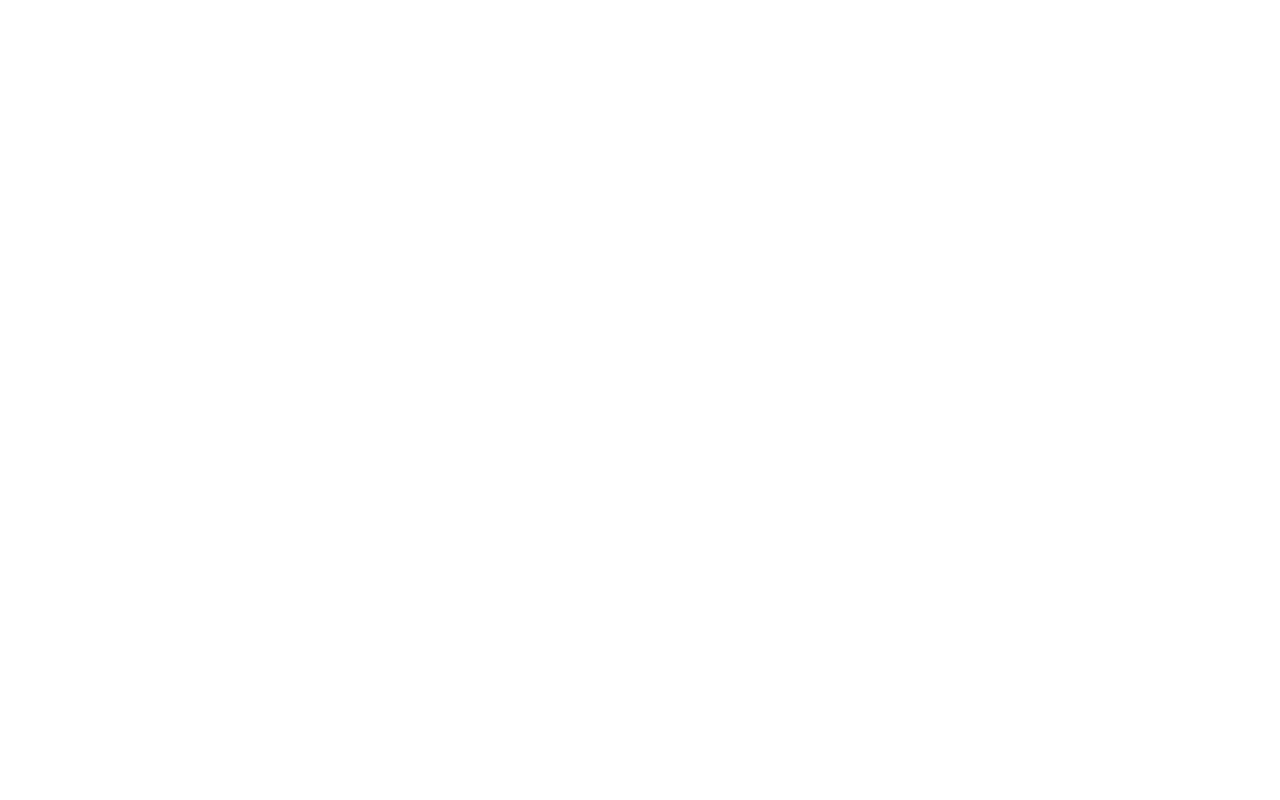
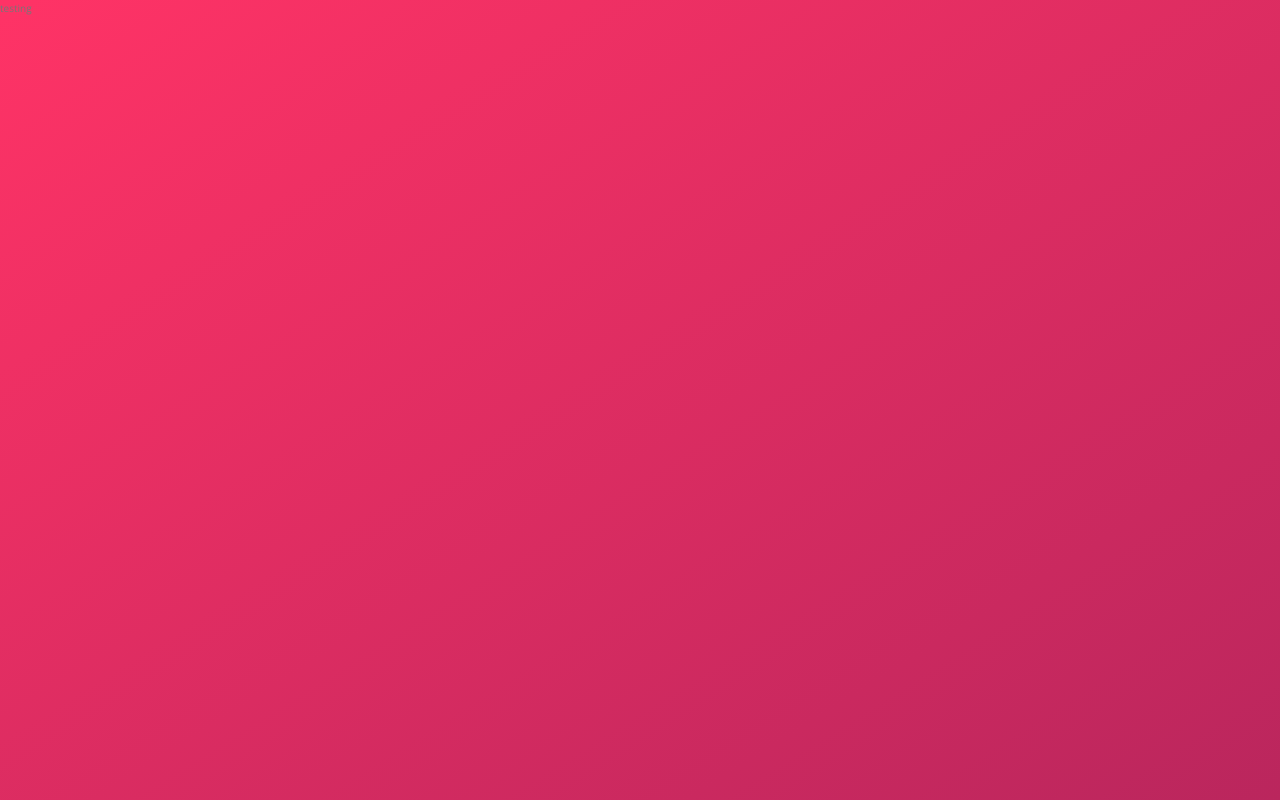
Before and after one commit to MichaelFrieze/trillo, a website: page index.html in a window 1280 px wide. Drawn offline with nearby package versions, Linux system fonts and the light colour scheme.

Commit message:
added gradient as background iamge

```diff
--- a/index.html
+++ b/index.html
@@ -13,5 +13,7 @@
 
     <title>trillo &mdash; Your all-in-one booking app</title>
   </head>
-  <body></body>
+  <body>
+    <p>testing</p>
+  </body>
 </html>
--- a/sass/_base.scss
+++ b/sass/_base.scss
@@ -38,4 +38,14 @@ body {
   font-family: "Open Sans", sans-serif;
   font-weight: 400;
   line-height: 1.6;
+  color: var(--color-grey-dark-2);
+  background-image: linear-gradient(
+    to right bottom,
+    var(--color-primary-light),
+    var(--color-primary-dark)
+  );
+  background-size: cover;
+  background-repeat: no-repeat;
+
+  min-height: 100vh;
 }
```
Also changed, not shown: css/style.css.
